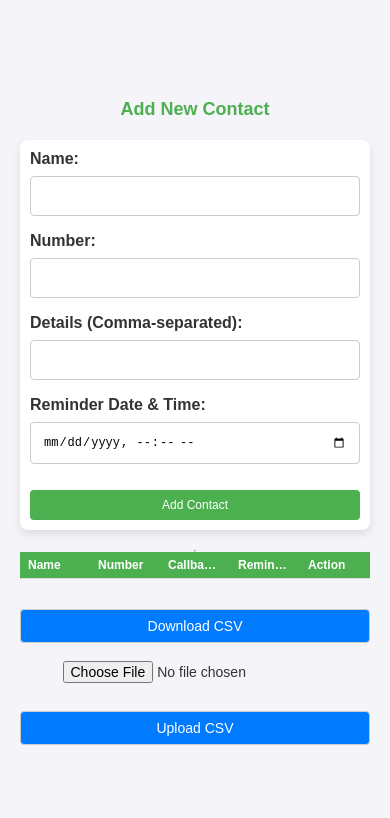
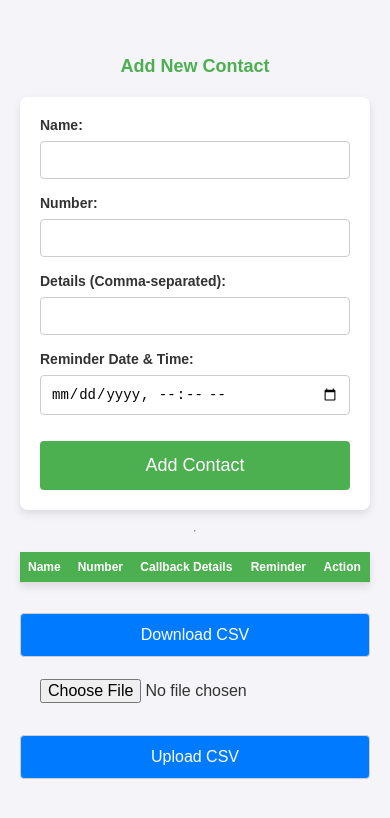
Before and after one commit to mbilawalzaman/backcall-app, a plain HTML site: page index.html in a window 390 px wide. Drawn offline with Linux system fonts and the light colour scheme.

Commit message:
Update index.html

```diff
--- a/index.html
+++ b/index.html
@@ -4,7 +4,6 @@
   <meta charset="UTF-8">
   <meta name="viewport" content="width=device-width, initial-scale=1.0">
   <title>Contacts Table</title>
-
   <style>
   /* Reset basic styling */
   * {
@@ -49,7 +48,8 @@ label {
     font-weight: bold;
   }
 
-input[type="text"], input[type="datetime-local"] {
+  input[type="text"],
+  input[type="datetime-local"] {
     width: 100%;
     padding: 12px;
     margin-bottom: 16px;
@@ -75,28 +75,19 @@ button:hover {
   }
 
   /* Table Styling */
-.table-container {
-  width: 100%;
-  overflow-x: hidden; /* Prevent horizontal scroll */
-}
-
   table {
     width: 100%;
-  max-width: 100%;
+    max-width: 800px;
+    margin-top: 20px;
     border-collapse: collapse;
     background-color: #fff;
     box-shadow: 0 4px 8px rgba(0, 0, 0, 0.1);
-  table-layout: fixed; /* Ensure columns do not overflow */
   }
 
   th, td {
-  padding: 8px 10px; /* Reduced padding for smaller font size */
+    padding: 12px;
     text-align: left;
     border-bottom: 1px solid #ddd;
-  font-size: 12px; /* Reduced font size */
-  overflow: hidden; /* Hide any overflowing content */
-  text-overflow: ellipsis; /* Add ellipsis for overflowed text */
-  white-space: nowrap; /* Prevent text wrapping */
   }
 
   th {
@@ -113,12 +104,16 @@ tr:hover {
   }
 
   /* Delete Icon Styling */
+  .delete-icon,
+  .edit-icon {
+    cursor: pointer;
+    font-size: 20px;
+    text-align: center;
+    padding: 5px;
+  }
+
   .delete-icon {
     color: #f44336;
-  cursor: pointer;
-  font-size: 18px; /* Smaller icon */
-  text-align: center;
-  padding: 5px;
   }
 
   .delete-icon:hover {
@@ -127,34 +122,27 @@ tr:hover {
 
   .edit-icon {
     color: #4CAF50;
-  cursor: pointer;
-  font-size: 18px; /* Smaller icon */
-  text-align: center;
-  padding: 5px;
   }
 
   .edit-icon:hover {
     color: #388E3C;
   }
 
-/* Buttons Styling */
+  /* Action Buttons */
   .action-buttons {
     margin-top: 20px;
     display: flex;
-  justify-content: center;
-  align-items: center;
-  gap: 10px; /* Space between buttons */
+    justify-content: space-between;
     width: 100%;
-  max-width: 100%;
-  flex-wrap: wrap; /* Allow buttons to wrap on small screens */
+    max-width: 800px;
   }
 
-.action-buttons button, .action-buttons input[type="file"] {
-  padding: 8px 12px;  /* Reduced padding for smaller buttons */
-  font-size: 14px;     /* Smaller font size */
+  .action-buttons button,
+  .action-buttons input {
+    padding: 12px 20px;
     border-radius: 4px;
     border: 1px solid #ccc;
-  max-width: 100%;     /* Ensure buttons do not overflow */
+    font-size: 16px;
   }
 
   .action-buttons button {
@@ -167,81 +155,72 @@ tr:hover {
     background-color: #0056b3;
   }
 
-/* Center the file input and make it take full width on small screens */
   .action-buttons input[type="file"] {
     border: none;
-  padding: 8px 12px;
-  font-size: 14px;
-  border-radius: 4px;
-  max-width: 100%; /* Ensure the file input doesn't exceed container width */
-  text-align: center;
-  display: block;
   }
 
-/* For small screens, reduce the size of buttons and inputs */
-@media (max-width: 600px) {
-  /* Remove table scroll and fit the content within screen */
-  .table-container {
-    width: 100%;
-    overflow-x: hidden; /* Prevent horizontal scrolling */
+  /* Responsive Design for Small Screens */
+  @media (max-width: 768px) {
+    /* Adjust form and table width on small screens */
+    #contactForm {
+      max-width: 100%;
     }
 
     table {
-    font-size: 12px; /* Further reduce font size */
+      font-size: 14px;
     }
 
     th, td {
-    padding: 8px 10px; /* Reduced padding */
+      padding: 8px;
     }
 
-  /* Adjust form width and font sizes for mobile */
-  #contactForm {
-    padding: 10px;
-    width: 100%;
-    max-width: 100%;
+    /* Make buttons bigger on mobile for easier clicking */
+    button {
+      padding: 16px;
+      font-size: 18px;
     }
 
-  input[type="text"], input[type="datetime-local"] {
-    font-size: 12px;
+    .action-buttons {
+      flex-direction: column;
+      align-items: stretch;
     }
 
-  button {
-    font-size: 14px;
-    padding: 10px 16px; /* Reduce padding for smaller screens */
+    .action-buttons button,
+    .action-buttons input {
+      width: 100%;
+      margin-bottom: 10px;
+    }
   }
 
+  /* Responsive design for very small screens (smartphones in portrait mode) */
+  @media (max-width: 480px) {
     h3 {
       font-size: 18px;
     }
 
-  .delete-icon, .edit-icon {
-    font-size: 18px;
-  }
+    label {
+      font-size: 14px;
     }
 
-/* For narrower screens (e.g., 393px), optimize layout further */
-@media (max-width: 393px) {
+    input[type="text"],
+    input[type="datetime-local"] {
+      padding: 10px;
+    }
+
+    button {
+      font-size: 18px;
+      padding: 14px;
+    }
+
     table {
-    font-size: 11px; /* Further reduce font size */
+      font-size: 12px;
     }
 
     th, td {
-    padding: 6px 8px; /* Reduce padding */
-  }
-
-  /* Adjust form field sizes for very narrow screens */
-  input[type="text"], input[type="datetime-local"] {
-    font-size: 12px;
-  }
-
-  button {
-    font-size: 12px;
-    padding: 8px 12px; /* Reduce button size */
+      padding: 8px;
     }
   }
 </style>
-
-
 
 </head>
 <body>
@@ -267,7 +246,6 @@ tr:hover {
   <hr>
 
   <!-- Contacts Table -->
-<div class="table-container">
   <table>
     <thead>
       <tr>
@@ -281,7 +259,6 @@ tr:hover {
     <tbody id="contactsTableBody">
     </tbody>
   </table>
-</div>
 
   <div class="action-buttons">
     <!-- Download CSV Button -->
```
Lines whose indentation alone changed are shown as unchanged.
